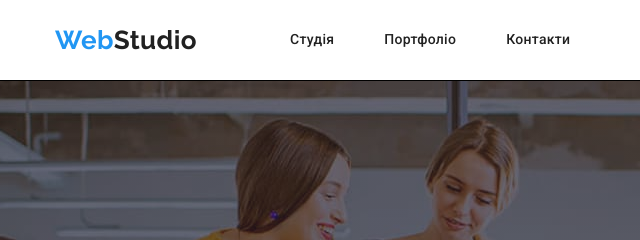
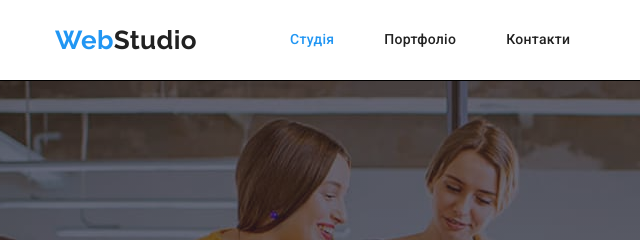
Before and after one commit to RS-free/goit-markup-hw-04, a plain HTML site: page index.html in a window 1280 px wide. Shown: the top 240 px of the page, 0-640 px from the left. Drawn offline with nearby package versions, Linux system fonts and the light colour scheme.

Commit message:
правки

```diff
--- a/css/styles.css
+++ b/css/styles.css
@@ -92,6 +92,7 @@ img {
   color: var(--accent-text-color);
   text-decoration: none;
 }
+
 .studio {
   color: var(--main-text-color);
 }
@@ -127,6 +128,10 @@ img {
 }
 .contact-header .item + .item {
   margin-left: var(--margin);
+}
+
+.current {
+  color: var(--accent-text-color);
 }
 
 .link-current:hover,
@@ -335,7 +340,6 @@ img {
 }
 
 /* соціальні мережі */
-
 .social-icons {
   display: inline-flex;
 }
@@ -372,17 +376,13 @@ img {
 }
 
 /* постійні клієнти */
-/* .regular-customers {
-  padding-top: 92px;
-  padding-bottom: 92px;
-} */
-
 .information {
   display: flex;
   flex-wrap: wrap;
   margin-top: calc(-1 * var(--card-set-gap));
   margin-left: calc(-1 * var(--card-set-gap));
 }
+
 .information .item-icon {
   flex-basis: calc((100% - 6 * var(--card-set-gap)) / 6);
   width: calc((100% - 6 * var(--card-set-gap)) / 6);
```
Also changed, not shown: index.html (+4 -9 lines).
